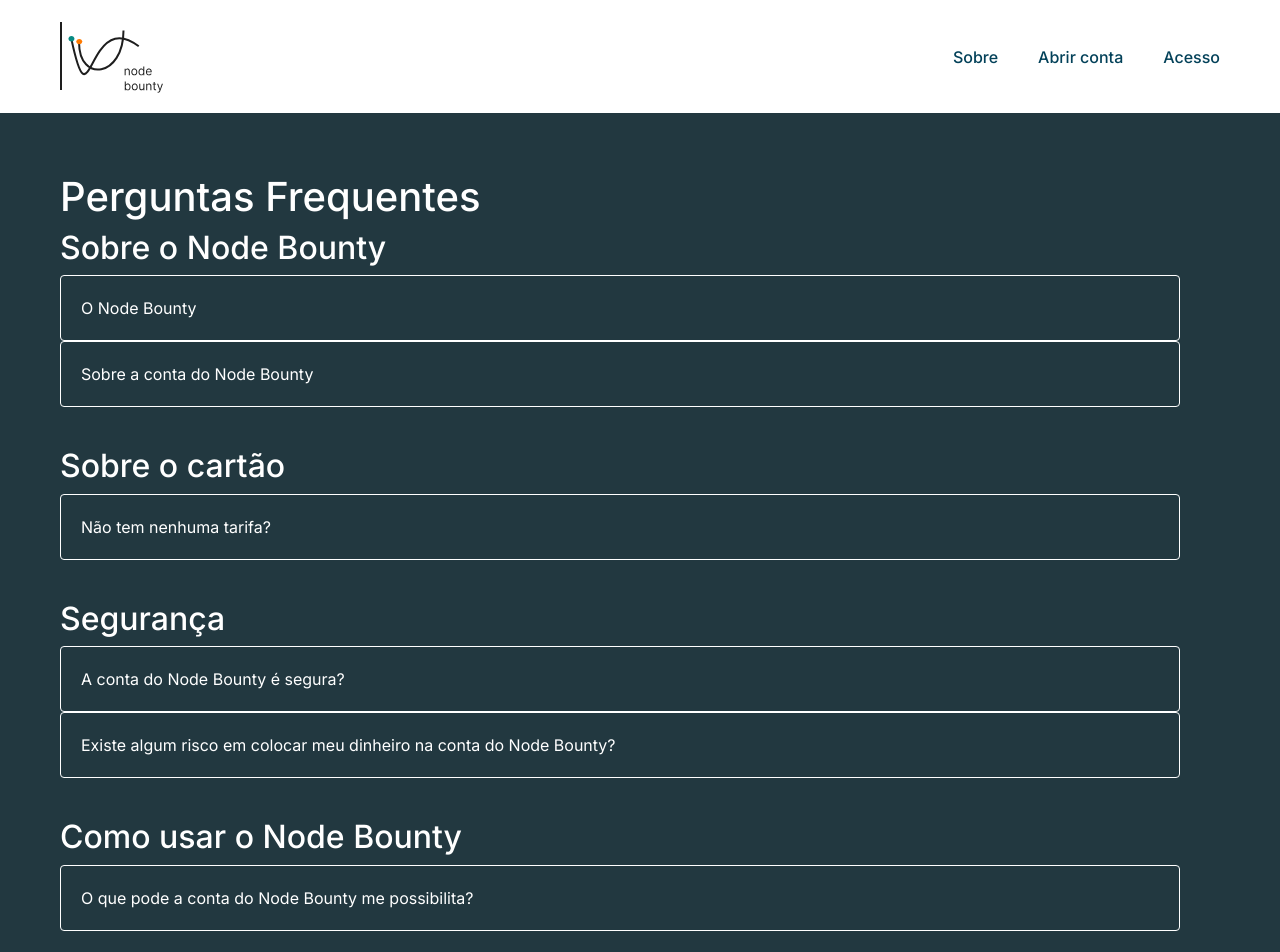
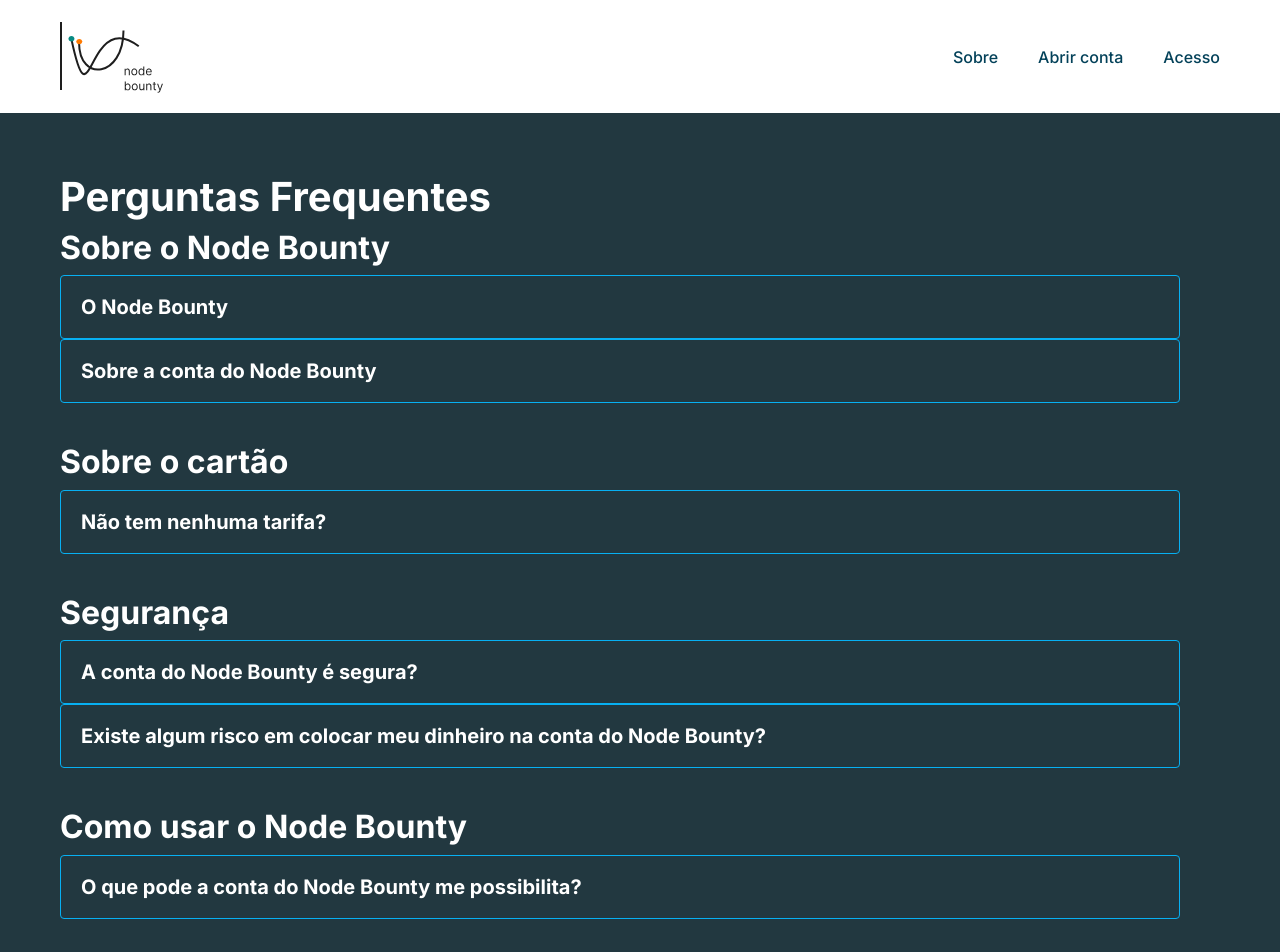
Before and after one commit to albmarques/NodeBounty-Front, a React (Vite) app: page /ajuda in a window 1280 px wide. Shown: the top 952 px of the page. Built offline with nearby package versions, Linux system fonts and the light colour scheme; no server answers.

Commit message:
Add files via upload

```diff
--- a/src/pages/public/Ajuda/index.jsx
+++ b/src/pages/public/Ajuda/index.jsx
@@ -13,12 +13,12 @@
         <div className={styles.container}>
           <nav className={styles.accordion + styles.arrows}>
 
-            <label  ><h1>Perguntas Frequentes</h1></label>
+            <label><h1> <strong>Perguntas Frequentes</strong></h1></label>
 
-            <h2>Sobre o Node Bounty</h2>
+            <h2><strong>Sobre o Node Bounty</strong></h2>
             <input className={styles.inputd} type="radio" name="accordion" id="cb1" />
             <section className={styles.box}>
-              <label className={styles.boxtitle} for="cb1">O Node Bounty</label>
+              <label className={styles.boxtitle} for="cb1"><strong>O Node Bounty</strong></label>
               <label className={styles.boxclose} for="acc-close"></label>
               <div className={styles.boxcontent}>
                 <p>
@@ -52,7 +52,7 @@
             </section>
             <input className={styles.inputd} type="radio" name="accordion" id="cb2" />
             <section className={styles.box}>
-              <label className={styles.boxtitle} for="cb2">Sobre a conta do Node Bounty</label>
+              <label className={styles.boxtitle} for="cb2"><strong>Sobre a conta do Node Bounty</strong></label>
               <label className={styles.boxclose} for="acc-close"></label>
               <div className={styles.boxcontent}>
                 A conta do Node Bounty é a nossa conta digital e, assim como tudo no Node Bounty, foi desenhada para todos que desejam um serviço transparente, simples e sem tarifas abusivas. Ela foi feita para redefinir a maneira como você cuida do seu dinheiro. Para cumprir esse papel, a conta do Node Bounty:
@@ -72,11 +72,11 @@
               <br>
               </br>
             </p>
-            <h2>Sobre o cartão</h2>
+            <h2><strong>Sobre o cartão</strong></h2>
             <input className={styles.inputd} type="radio" name="accordion" id="cb3" />
             <section className={styles.box}>
               <label className={styles.boxtitle} for="cb3">
-                Não tem nenhuma tarifa?</label>
+                <strong>Não tem nenhuma tarifa?</strong></label>
               <label className={styles.boxclose} for="acc-close"></label>
               <div className={styles.boxcontent}>
                 <p>
@@ -90,10 +90,10 @@
               <br>
               </br>
             </p>
-            <h2>Segurança</h2>
+            <h2><strong>Segurança</strong></h2>
             <input className={styles.inputd} type="radio" name="accordion" id="cb4" />
             <section className={styles.box}>
-              <label className={styles.boxtitle} for="cb4">A conta do Node Bounty é segura?</label>
+              <label className={styles.boxtitle} for="cb4"><strong>A conta do Node Bounty é segura?</strong></label>
               <label className={styles.boxclose} for="acc-close"></label>
               <div className={styles.boxcontent}>
                 Segurança e privacidade são elementos integrados a conta do Node Bounty.
@@ -104,7 +104,7 @@
             </section>
             <input className={styles.inputd} type="radio" name="accordion" id="cb5" />
             <section className={styles.box}>
-              <label className={styles.boxtitle} for="cb5">Existe algum risco em colocar meu dinheiro na conta do Node Bounty?</label>
+              <label className={styles.boxtitle} for="cb5"><strong>Existe algum risco em colocar meu dinheiro na conta do Node Bounty?</strong></label>
               <label className={styles.boxclose} for="acc-close"></label>
               <div className={styles.boxcontent}>
                 Se o seu dinheiro fica separado do patrimônio do Node Bounty e só pode ser usado para aplicações em Títulos Públicos Federais. Por isso, nesse caso, o risco na conta é similar ao de uma aplicação no Tesouro Direto - renda fixa, pós-fixado, garantido pelo Governo - e dispensa outro tipo de garantia.
@@ -114,10 +114,12 @@
               <br>
               </br>
             </p>
-            <h2>Como usar o Node Bounty</h2>
-             <input className={styles.inputd} type="radio" name="accordion" id="cb6" />
+            <h2><strong>Como usar o Node Bounty</strong></h2>
+            <input className={styles.inputd} type="radio" name="accordion" id="cb6" />
             <section className={styles.box}>
-              <label className={styles.boxtitle} for="cb6">O que pode a conta do Node Bounty me possibilita?</label>
+              <label className={styles.boxtitle} for="cb6">
+                <strong>O que pode a conta do Node Bounty me possibilita?</strong>
+              </label>
               <label className={styles.boxclose} for="acc-close"></label>
               <div className={styles.boxcontent}>
                 <p>Após logar em sua conta na aba de navegação à esquerda é possível acessando as seguintes funções:
--- a/src/pages/public/Ajuda/styles.module.css
+++ b/src/pages/public/Ajuda/styles.module.css
@@ -36,7 +36,7 @@
 
 header .boxtitle {
   margin: 0;
-    font-weight: normal;
+  font-weight: bold;
   font-size: 1.25rem;
   line-height: 1.1;
   font-weight: 500;
@@ -46,11 +46,17 @@
 
 .boxtitle {
   width: calc(100% - 40px);
+  margin: 0;
+  font-weight: bolder;
+  font-size: 1.25rem;
+  line-height: 1.1;
+  font-weight: 500;
+
   min-height: 64px;
   padding: 20px;
   display: block;
   cursor: pointer;
-    border: 1px solid var(--white);
+  border: 1px solid var(--blue-300);
   border-radius: 4px;
 }
 
```
Lines whose indentation alone changed are shown as unchanged.
